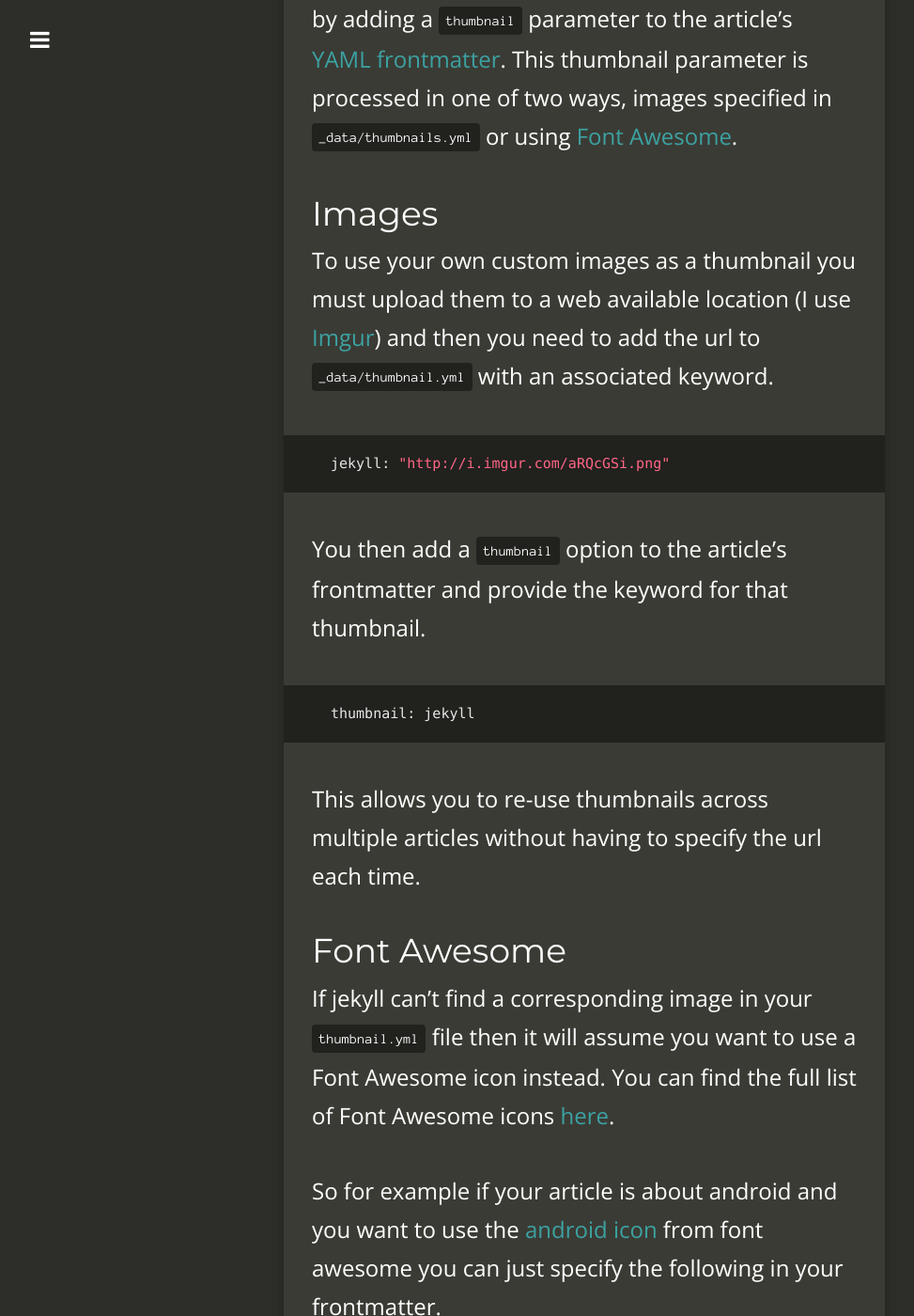
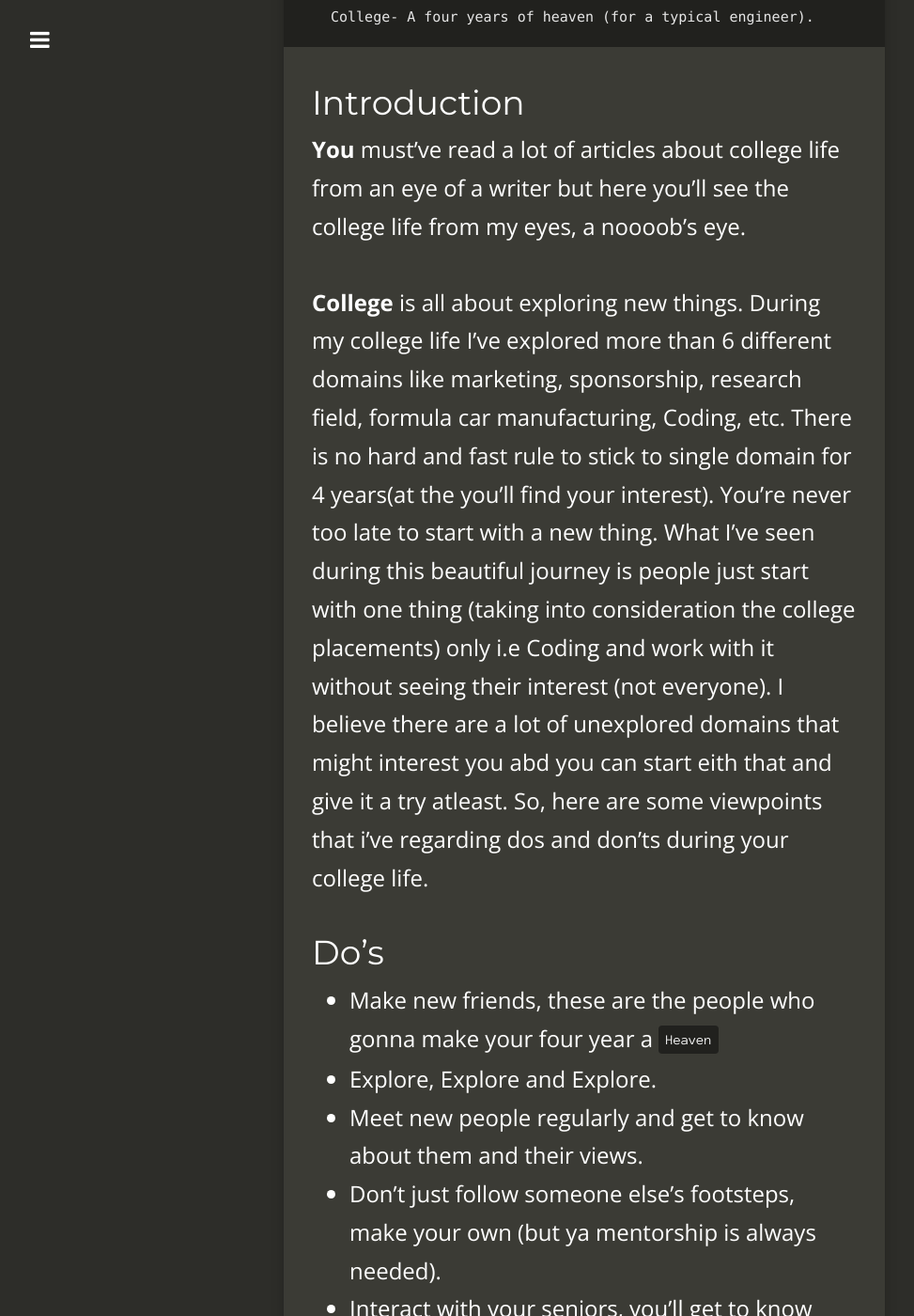
Before and after one commit to sachdevarobin/sachdevarobin.github.io, a Jekyll site: the page built from _posts/2014-06-08-using-thumbnails.md, in a window 1280 px wide and 1400 px high, scrolled down 401 px. Shown: the whole window at 94% size, without its empty margins (18-991 px from the left). Built offline with Jekyll 4.4.1, drawn with Linux system fonts in a browser that asks for light colours; nearby versions of some CDN libraries; comment, search, counter and statistics services are not loaded; some of the changed text lies outside the part shown.

Commit message:
initial commit

````diff
--- a/_config.yml
+++ b/_config.yml
@@ -1,6 +1,6 @@
 # Site settings
-title: "Carte Noire"
-email: jacob@jacobtomlinson.co.uk
+title: "Robin Sachddeva"
+email: sachdeva282@gmail.com
 description: "A dark blog theme for Jekyll."
 baseurl: ""
 url: "robinsachdeva.me"
--- a/_posts/2014-06-08-using-thumbnails.md
+++ b/_posts/2014-06-08-using-thumbnails.md
@@ -10,47 +10,43 @@ tags:
  - carte noire
 ---
 
-Carte Noire is designed to start each article with an all-white image as a
-thumbnail. These are created by adding a `thumbnail` parameter to the article's
-[YAML frontmatter][1]. This thumbnail parameter is processed in one of two ways,
-images specified in `_data/thumbnails.yml` or using [Font Awesome][2].
+# College or No College
 
-## Images
+    College- A four years of heaven (for a typical engineer).
 
-To use your own custom images as a thumbnail you must upload them to a web available
-location (I use [Imgur][3]) and then you need to add the url to `_data/thumbnail.yml`
-with an associated keyword.
+## Introduction
 
-```
-jekyll: "http://i.imgur.com/aRQcGSi.png"
-```
+**You** must've read a lot of articles about college life from an eye of a writer but  here you'll see the college life from my eyes, a noooob's eye.
 
-You then add a `thumbnail` option to the article's frontmatter and provide the keyword
-for that thumbnail.
+**College** is all about exploring new things. During my college life I've explored more than 6 different domains like marketing, sponsorship, research field, formula car manufacturing, Coding, etc. There is no hard and fast rule to stick to single domain for 4 years(at the you'll find your interest). You're never too late to start with a new thing.
+What I've seen during this beautiful journey is people just start with one thing (taking into consideration the college placements) only i.e  Coding and work with it without seeing their interest (not everyone). I believe there are a lot of unexplored domains that might interest you abd you can start eith that and give it a try atleast. So, here are some viewpoints that i've regarding dos and don'ts during your college life.
 
-```
-thumbnail: jekyll
-```
+## Do's
+ - Make new friends, these are the people who gonna  make your four year a `Heaven`
+ - Explore, Explore and Explore.
+ - Meet new people regularly and get to know about them and their views.
+ - Don't just follow someone else's footsteps, make your own (but ya mentorship is always needed).
+ - Interact with your seniors, you'll get to know more about opportunities and activities.
+ - you can start small business or freelancing and can earn with it also.
+ - Do a lot of internships to get better industry experience (either paid or unpaid).
+ - Participate in hackathons and other competitions.
+ - Be a good listenter while sitting in a group rather than only speaking out your view points.
+ - Placemnent is important and if you've worked well in any of the field, you'll surely get a good one.
 
-This allows you to re-use thumbnails across multiple articles without having to
-specify the url each time.
 
-## Font Awesome
 
-If jekyll can't find a corresponding image in your `thumbnail.yml` file then it
-will assume you want to use a Font Awesome icon instead. You can find the full
-list of Font Awesome icons [here][4].
+> Talking about an engineer, the way college life grinds him makes him
+> `headstrong`.
 
-So for example if your article is about android and you want to use the [android icon][5]
-from font awesome you can just specify the following in your frontmatter.
+## Don'ts
 
-```
-thumbnail: android
-```
+ - Don't igonre your academics, atleast maintain a decent CGPA of 7.0 for the sake of placements.
+ - Don't just waste your whole college life doing `Bakchodi/Bitching`, otherwise you'll regret this at the end of 4 years.
+ - Never ever take your health for granted, play anykind of outdoor sports atleasr for 1 hour regulary.
+ - Never ever try smoking or any other kind of drugs, you'll get addicted and will become difficult to get off this kind of stuff.
+ - Don't betray your friends just for your own benifits.
+ -
 
-Then in the future if you decide you want to use your own android icon you can just
-add it to `_data/thumbnails.yml` which will override it for all articles using
-the android thumbnail.
 
 [1]: http://jekyllrb.com/docs/frontmatter/
 [2]: http://fortawesome.github.io/Font-Awesome/
````
